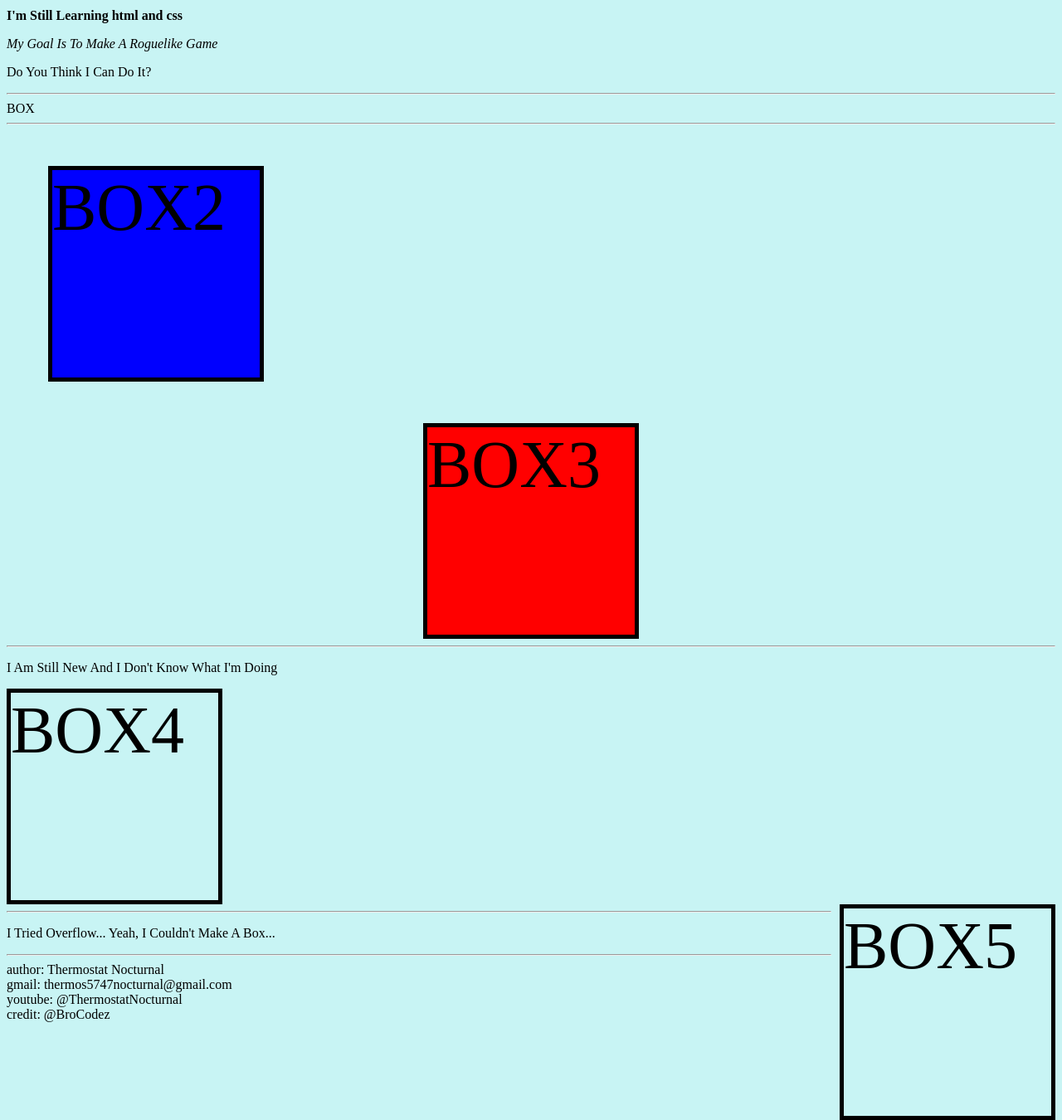
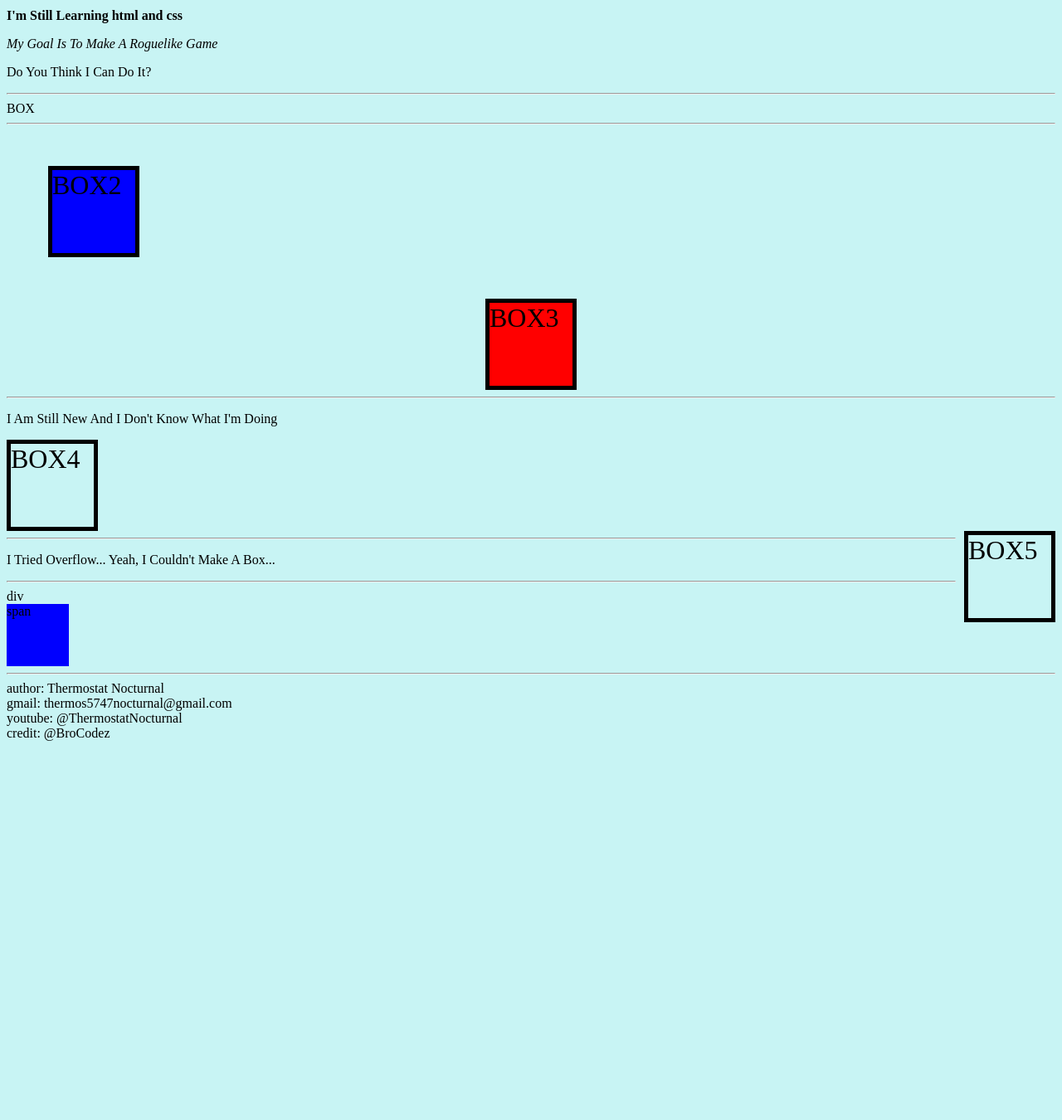
Before and after one commit to zainalzepiryobon-maker/Web1, a PHP site: page /index.html in a window 1280 px wide. Shown: the part 223-1573 px from the top of the page at 83% size. After the commit the page ends 1116 px from the top, so only its background shows below. Run offline with PHP 8.4, Linux system fonts and the light colour scheme.

Commit message:
auto publish 1763720053176

```diff
--- a/index.html
+++ b/index.html
@@ -36,9 +36,14 @@
 
     <hr>
 
-    <div id="Placeholder1">
+    <div id="div1">
       <p> I Tried Overflow... Yeah, I Couldn't Make A Box... </p>
     </div>
+
+    <hr>
+
+    <div id="div2"> div </div>
+    <span id="span1"> span </span>
 
     <hr>
     author: Thermostat Nocturnal <br>
--- a/style.css
+++ b/style.css
@@ -1,6 +1,5 @@
 body{
   background-color: RGB(200, 244, 244);
-  flow-root: float;
 }
 
 <!--BORDER1-->
@@ -8,7 +7,7 @@
 h1{
   font-family: verdana, arial, "courier new";
   border: 25px outset RGB(190, 234, 234);
-  border-radius: 25px
+  border-radius: 25px;
 }
 
 #p1{
@@ -36,23 +35,23 @@
 }
 
 #p5{
-  font-family: None
+  font-family: None;
 }
 
 <!--BORDER2-->
 
 #box1{
-  width: 100px;
-  height: 100px;
+  width: 50px;
+  height: 50px;
   background-color: white;
-  box-shadow: 4px 5px 3px
+  box-shadow: 4px 5px 3px;
 }
 
 .box{
   border: 5px solid;
-  font-size: 5em;
-  width: 250px;
-  height: 250px;
+  font-size: 2em;
+  width: 100px;
+  height: 100px;
 }
 
 #box2{
@@ -68,20 +67,35 @@
 <!--BORDER3-->
 
 #box4{
-  float: left;
+  float: Left;
   margin-right: 10px;
 }
 
 #box5{
-  float: right;
+  float: Right;
   margin-left: 10px;
 }
 
 <!--BORDER4-->
 
-#Placeholder1{
+#div1{
   border: 5px solid;
   height: 75px;
   width: 75px;
-  overflow: hidden;
+  overflow: auto;
 }
+
+<!--BORDER5-->
+
+#div2{
+  background-color: red;
+  width: 75px;
+  height: 75px;
+}
+
+#span1{
+  background-color: blue;
+  width: 75px;
+  height: 75px;
+  display: block;
+}
```
